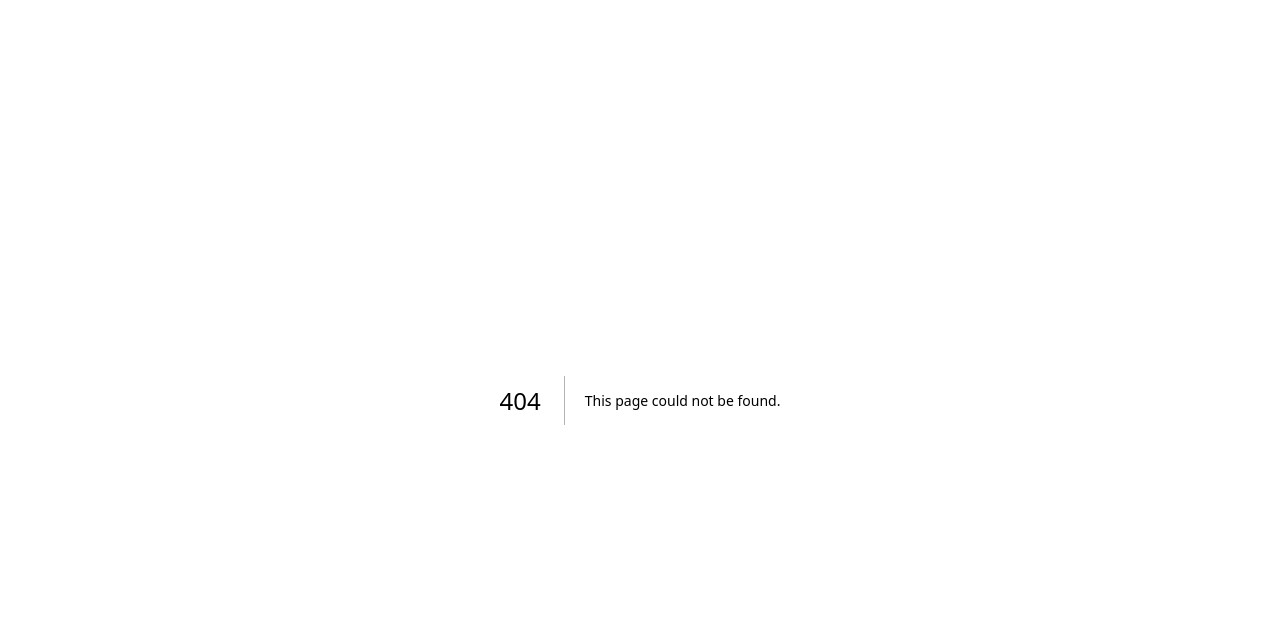
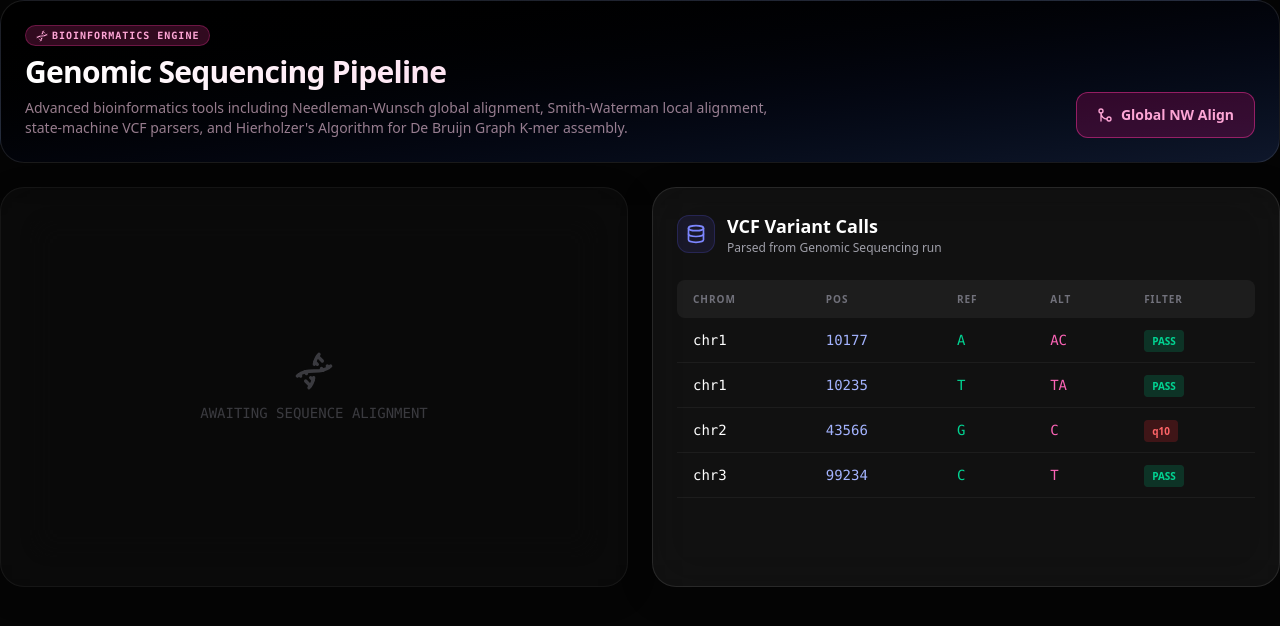
Before and after one commit to Aschio12/medi-assist-ai, a Next.js app in the folder apps/web/: page /bioinformatics in a window 1280 px wide. Before the commit this address had no page. Shown: the top 626 px of the page. Built offline with nearby package versions, Linux system fonts and the light colour scheme.

Commit message:
Phase 36 (11-13/15): Assemble Genomic Sequencing Bioinformatics Pipeline dashboard and UI components

```diff
--- /dev/null
+++ b/apps/web/src/app/(dashboard)/bioinformatics/page.tsx
@@ -0,0 +1,65 @@
+'use client';
+
+import React, { useState } from 'react';
+import { alignSequences, assembleGenome } from '@/app/actions/genomics';
+import { SequenceAlignmentViewer } from '@/components/bioinformatics/SequenceAlignmentViewer';
+import { VariantCallTable } from '@/components/bioinformatics/VariantCallTable';
+import { Dna, Play, GitMerge } from 'lucide-react';
+
+export default function BioinformaticsDashboard() {
+  const [alignment, setAlignment] = useState<any>(null);
+  const [isAligning, setIsAligning] = useState(false);
+
+  const handleAlign = async () => {
+    setIsAligning(true);
+    // Simulate real bioinformatics processing
+    const seq1 = "ATGCGATCGATCGATCGATCGCGATCGATCGAT";
+    const seq2 = "ATGCGATCGATCGATCGATCGCGATCGATCGAT"; // exact match test
+
+    // Slight mismatch to test algorithm
+    const res = await alignSequences("ATGCGATCGATCGATCGATCGCGATCGATCGAT", "ATGCGATCGATCGATCGATCGCGATCGATC", "global");
+    setAlignment(res);
+    setIsAligning(false);
+  };
+
+  return (
+    <div className="flex flex-col gap-6 max-w-7xl mx-auto w-full pb-10">
+
+      <div className="glass-panel p-6 rounded-3xl border border-pink-500/30 shadow-[0_0_30px_rgba(236,72,153,0.15)] relative overflow-hidden bg-gradient-to-br from-black to-slate-900">
+        <div className="relative z-10 flex justify-between items-end">
+          <div>
+            <span className="text-[10px] font-mono font-bold uppercase tracking-widest px-2.5 py-0.5 rounded-full bg-pink-500/20 text-pink-300 border border-pink-500/30 flex items-center w-max gap-1">
+              <Dna className="h-3 w-3" /> Bioinformatics Engine
+            </span>
+            <h1 className="text-2xl lg:text-3xl font-bold tracking-tight bg-gradient-to-r from-white to-pink-200 bg-clip-text text-transparent mt-2">
+              Genomic Sequencing Pipeline
+            </h1>
+            <p className="text-xs lg:text-sm text-pink-200/60 mt-2 max-w-3xl">
+              Advanced bioinformatics tools including Needleman-Wunsch global alignment, Smith-Waterman local alignment, state-machine VCF parsers, and Hierholzer's Algorithm for De Bruijn Graph K-mer assembly.
+            </p>
+          </div>
+          <div className="flex gap-2">
+             <button
+                onClick={handleAlign}
+                disabled={isAligning}
+                className="flex items-center gap-2 bg-pink-600/20 hover:bg-pink-600/40 text-pink-300 border border-pink-500/50 text-sm font-bold px-5 py-3 rounded-xl transition-all disabled:opacity-50"
+             >
+                <GitMerge className={`h-4 w-4 ${isAligning ? 'animate-pulse' : ''}`} />
+                {isAligning ? 'Aligning...' : 'Global NW Align'}
+             </button>
+          </div>
+        </div>
+      </div>
+
+      <div className="grid grid-cols-1 lg:grid-cols-2 gap-6 h-[400px]">
+        <div className="h-full">
+           <SequenceAlignmentViewer alignment={alignment} />
+        </div>
+        <div className="h-full">
+           <VariantCallTable />
+        </div>
+      </div>
+
+    </div>
+  );
+}
```
Also changed, not shown: apps/web/src/components/bioinformatics/SequenceAlignmentViewer.tsx (renamed from apps/web/src/components/genomics/SequenceAlignmentViewer.tsx), apps/web/src/components/bioinformatics/VariantCallTable.tsx (renamed from apps/web/src/components/genomics/VariantCallTable.tsx).
